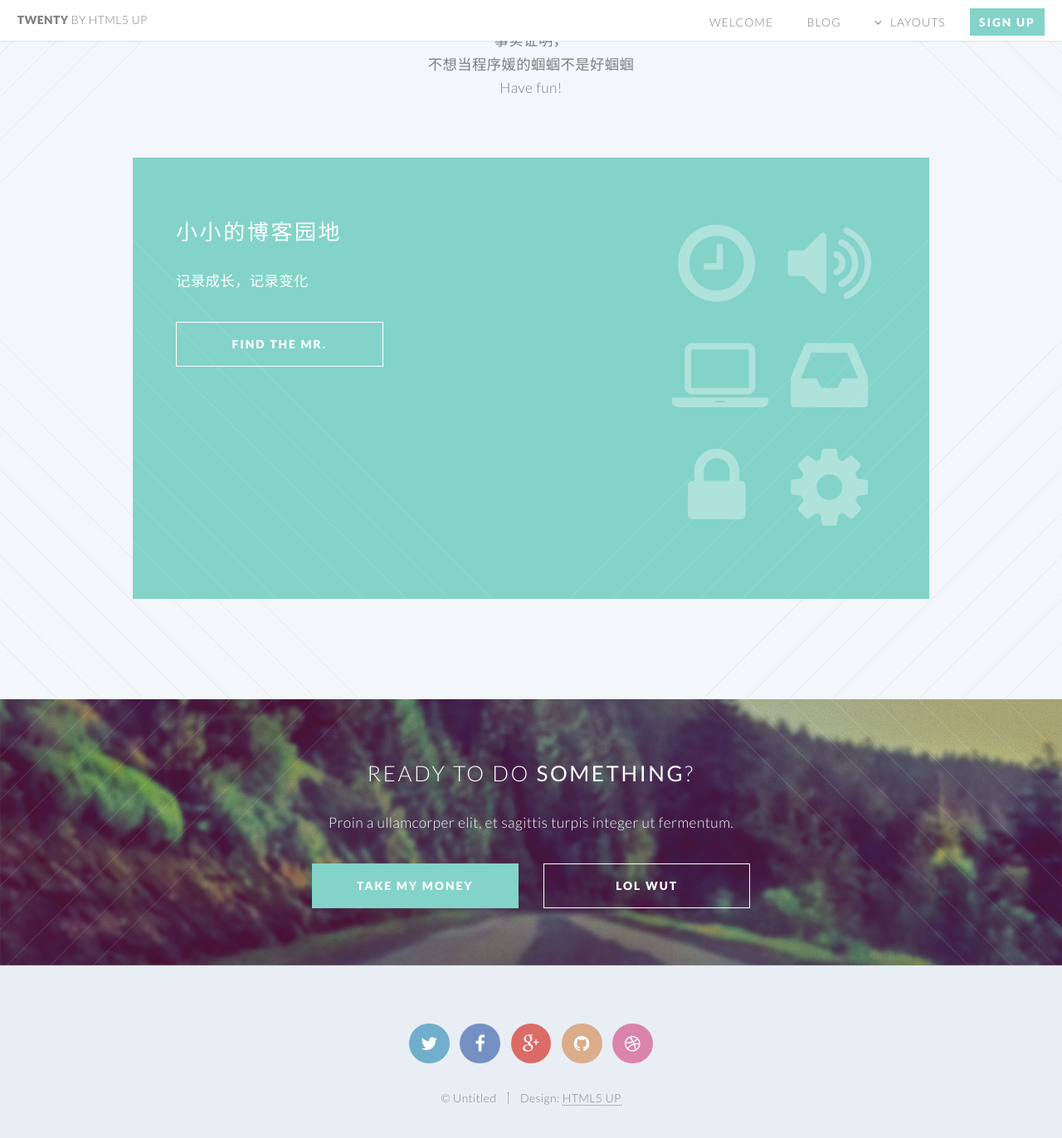
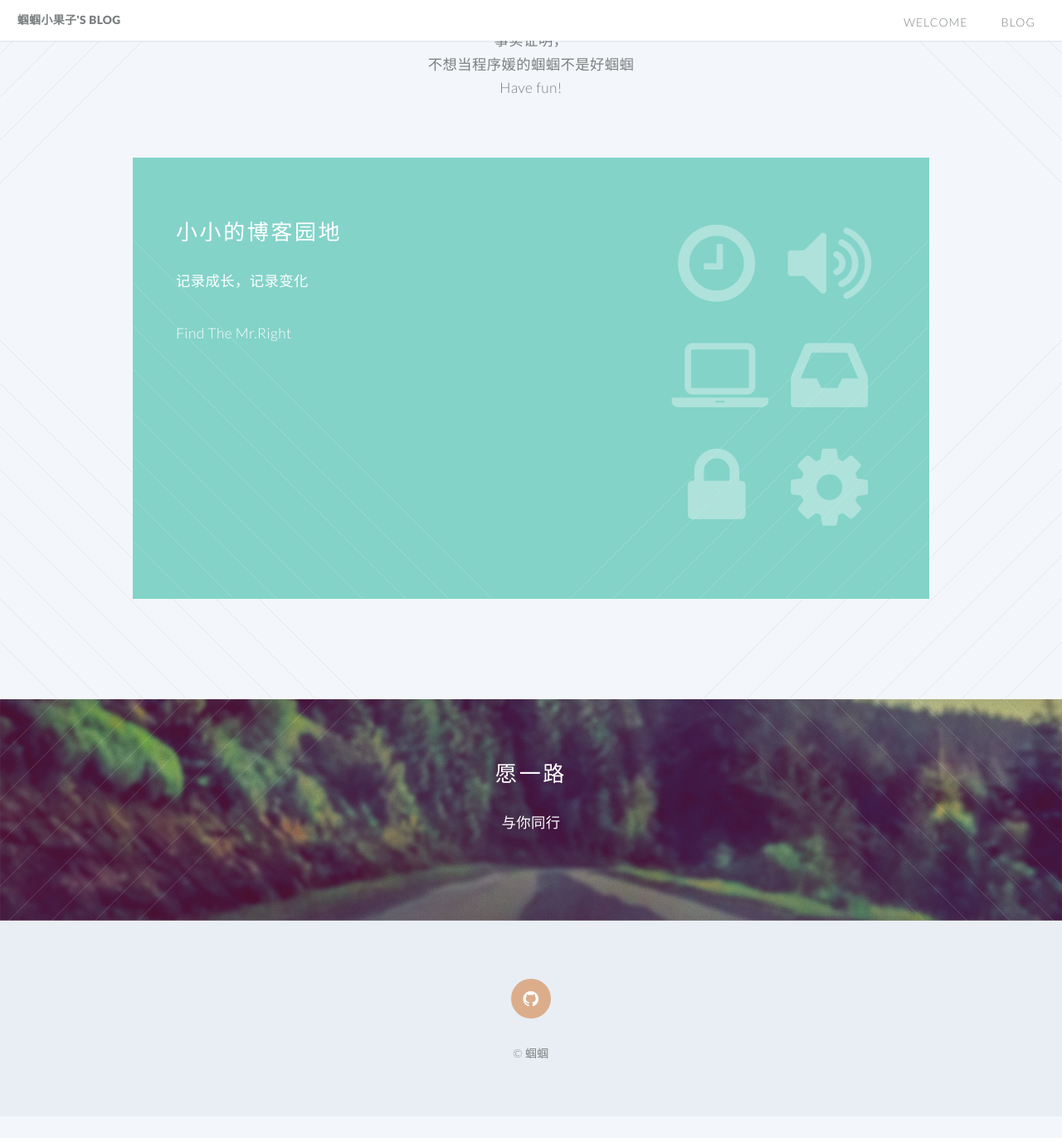
Before and after one commit to BiancaGuo/BiancaGuo.github.io, a Jekyll site: the page built from index.html, in a window 1280 px wide and 1400 px high, scrolled down 812 px. Shown: the top 1372 px of the window at 83% size. Built offline with Jekyll 4.4.1, drawn with Linux system fonts in a browser that asks for light colours; after the commit the page ends 2158 px from its top, so only the background shows below that.

Commit message:
change1.0

```diff
--- a/_includes/footer.html
+++ b/_includes/footer.html
@@ -2,15 +2,15 @@
 <footer id="footer">
 
     <ul class="icons">
-        <li><a href="#" class="icon circle fa-twitter"><span class="label">Twitter</span></a></li>
+        <!-- <li><a href="#" class="icon circle fa-twitter"><span class="label">Twitter</span></a></li>
         <li><a href="#" class="icon circle fa-facebook"><span class="label">Facebook</span></a></li>
-        <li><a href="#" class="icon circle fa-google-plus"><span class="label">Google+</span></a></li>
-        <li><a href="#" class="icon circle fa-github"><span class="label">Github</span></a></li>
-        <li><a href="#" class="icon circle fa-dribbble"><span class="label">Dribbble</span></a></li>
+        <li><a href="#" class="icon circle fa-google-plus"><span class="label">Google+</span></a></li> -->
+        <li><a href="https://github.com/BiancaGuo" class="icon circle fa-github"><span class="label">Github</span></a></li>
+
     </ul>
 
     <ul class="copyright">
-        <li>&copy; Untitled</li><li>Design: <a href="http://html5up.net">HTML5 UP</a></li>
+        <li>&copy; 蝈蝈</a></li>
     </ul>
 
 </footer>
--- a/_includes/header.html
+++ b/_includes/header.html
@@ -1,10 +1,10 @@
 <header id="header">
-				<h1 id="logo"><a href="/">Twenty <span>by HTML5 UP</span></a></h1>
+				<h1 id="logo"><a href="/">蝈蝈小果子's Blog</span></a></h1>
 				<nav id="nav">
 					<ul>
 						<li><a href="/">Welcome</a></li>
                         <li><a href="/blog.html">Blog</a></li>
-						<li class="submenu">
+						<!-- <li class="submenu">
 							<a href="">Layouts</a>
 							<ul>
 								<li><a href="/left-sidebar.html">Left Sidebar</a></li>
@@ -22,8 +22,8 @@
 									</ul>
 								</li>
 							</ul>
-						</li>
-						<li><a href="#" class="button special">Sign Up</a></li>
+						</li> -->
+						<!-- <li><a href="#" class="button special">Sign Up</a></li> -->
 					</ul>
 				</nav>
 			</header>
--- a/index.html
+++ b/index.html
@@ -27,7 +27,7 @@ layout: landing-page
 								<p>记录成长，记录变化</p>
 								<footer>
 									<ul class="buttons">
-										<li><a href="#" class="button">Find The Mr.</a></li>
+										<li>Find The Mr.Right</li>
 									</ul>
 								</footer>
 
@@ -114,14 +114,9 @@ layout: landing-page
 			<section id="cta">
 
 				<header>
-					<h2>Ready to do <strong>something</strong>?</h2>
-					<p>Proin a ullamcorper elit, et sagittis turpis integer ut fermentum.</p>
+					<h2>愿一路</h2>
+					<p>与你同行</p>
 				</header>
-				<footer>
-					<ul class="buttons">
-						<li><a href="#" class="button special">Take My Money</a></li>
-						<li><a href="#" class="button">LOL Wut</a></li>
-					</ul>
-				</footer>
+
 
 			</section>
```
